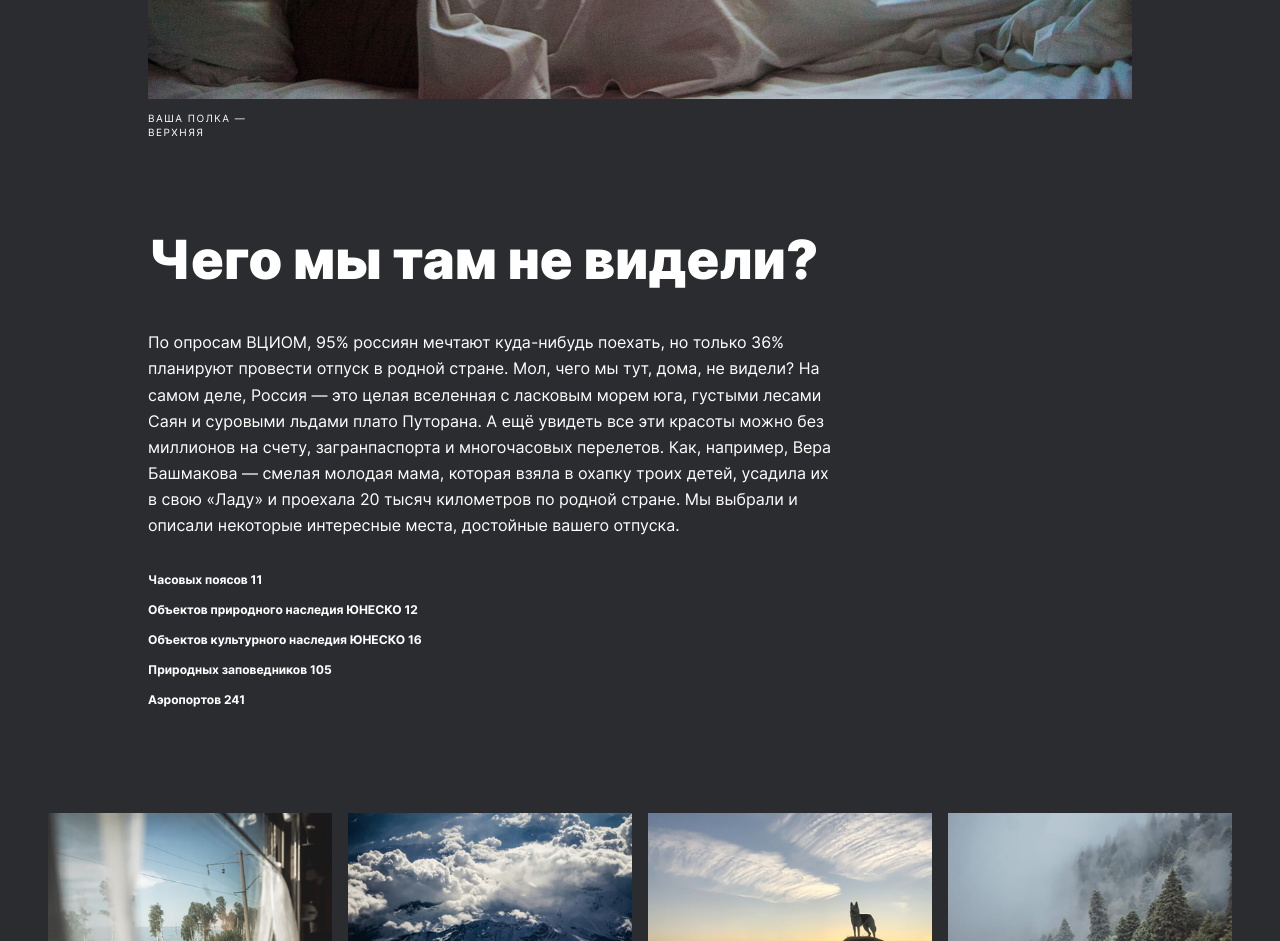
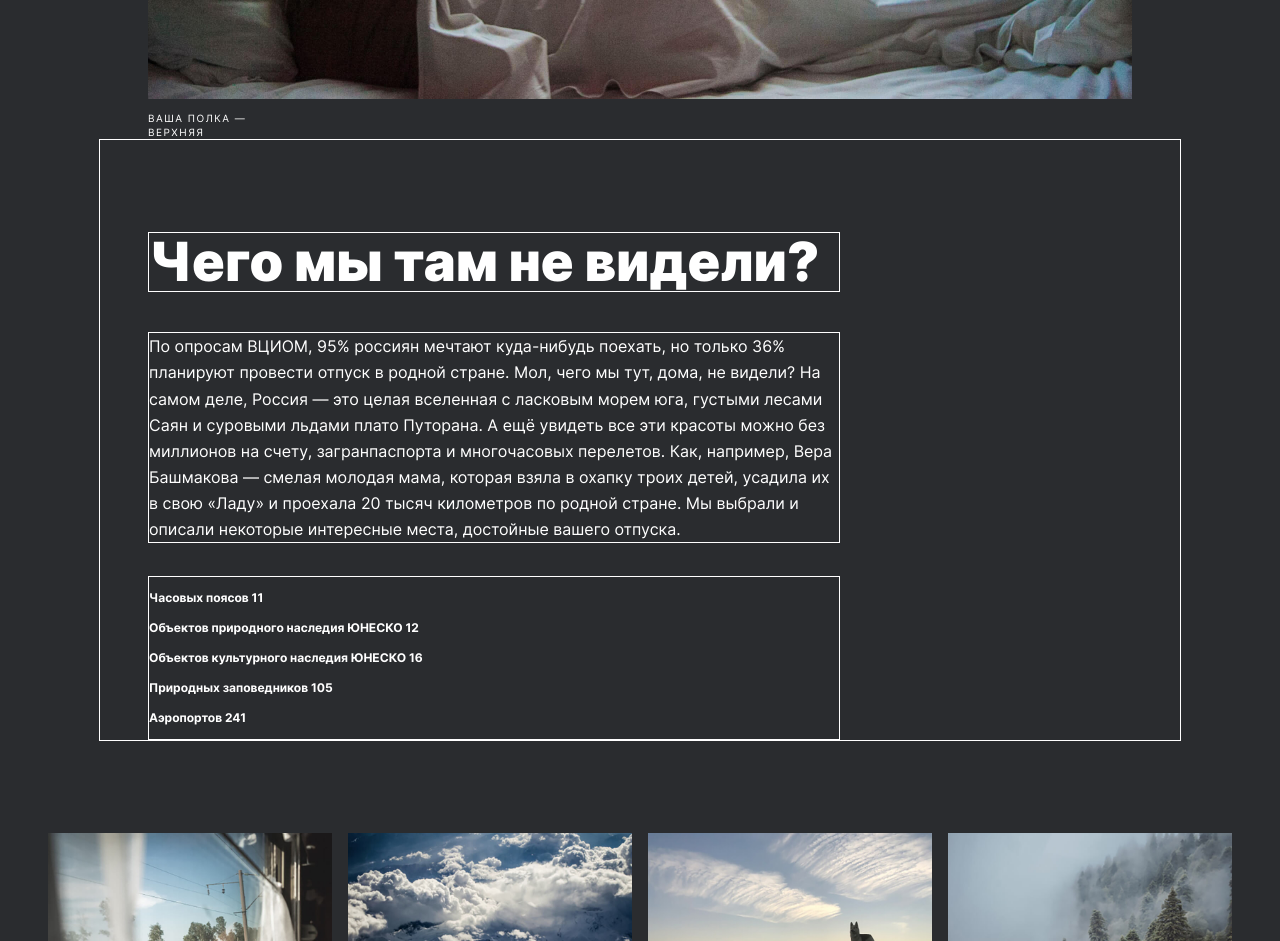
Before and after one commit to Sitarweb/russian-travel, a plain HTML site: page index.html in a window 1280 px wide. Shown: the part 1020-1961 px from the top of the page. Drawn offline with Linux system fonts and the light colour scheme.

Commit message:
russian-travel

```diff
--- a/blocks/intro/__places/intro__places.css
+++ b/blocks/intro/__places/intro__places.css
@@ -1,5 +1,7 @@
 .intro__places{
+    max-width: 690px;
     margin: 33px 0 0;
     list-style-type: none;
     padding: 0;
+    border: 1px solid white;
 }
--- a/blocks/intro/__text/intro__text.css
+++ b/blocks/intro/__text/intro__text.css
@@ -1,4 +1,5 @@
 .intro__text{
+    max-width: 690px;
     margin: 40px 0 0;
     font-family: 'Inter', 'Arial', 'Helvetica' ,sans-serif;
     font-style: normal;
@@ -6,4 +7,5 @@
     font-size: 16px;
     line-height: 163%;
     color: #FFFFFF;
+    border: 1px solid white;
 }
--- a/blocks/intro/__title/intro__title.css
+++ b/blocks/intro/__title/intro__title.css
@@ -1,4 +1,5 @@
 .intro__title{
+    max-width: 690px;
     margin: 0;
     font-family: 'Inter', 'Arial', 'Helvetica' ,sans-serif;
     font-style: normal;
@@ -6,6 +7,7 @@
     font-size: 54px;
     line-height: 58px;
     color: #FFFFFF;
+    border: 1px solid white;
 }
 
 @media screen and (max-width: 767px) {
--- a/blocks/intro/intro.css
+++ b/blocks/intro/intro.css
@@ -1,12 +1,8 @@
 .intro{
-    max-width: 690px;
-    padding: 92px 148px 0;
-}
-
-@media screen and (max-width:1230px) {
-    .intro {
-        padding: 92px 48px 0;
-    }
+    max-width: 984px;
+    margin: auto;
+    padding: 92px 48px 0;
+    border: 1px solid white;
 }
 
 @media screen and (max-width:1023px) {
```
